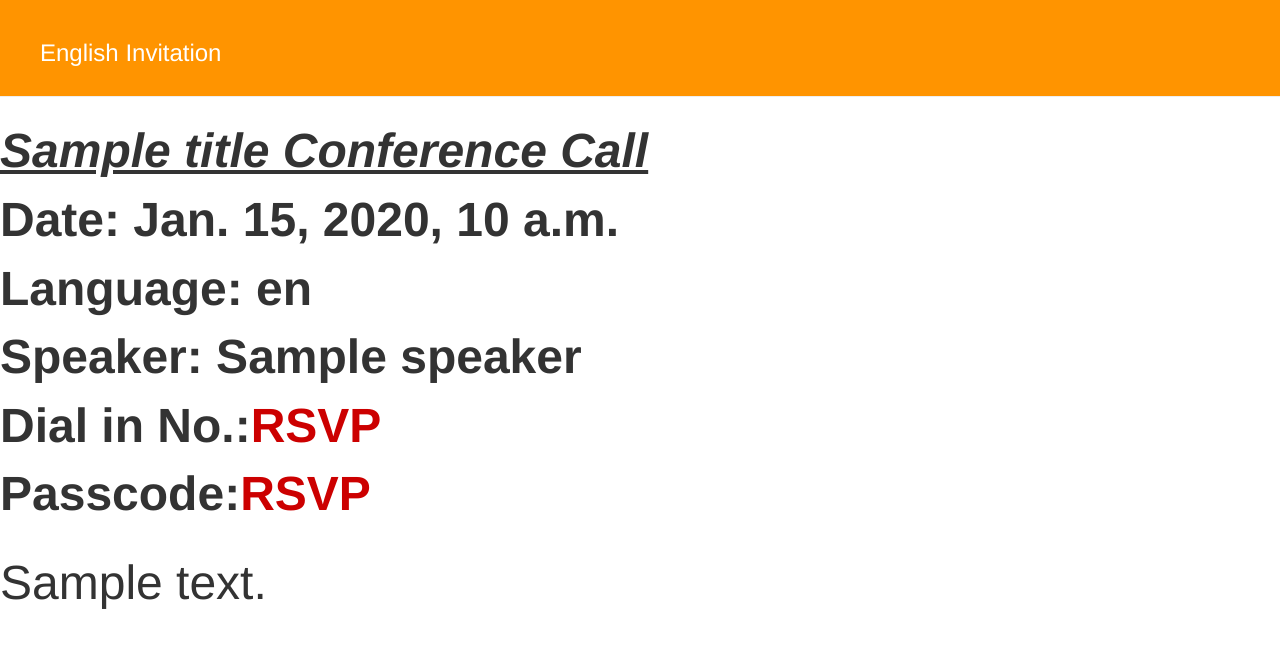
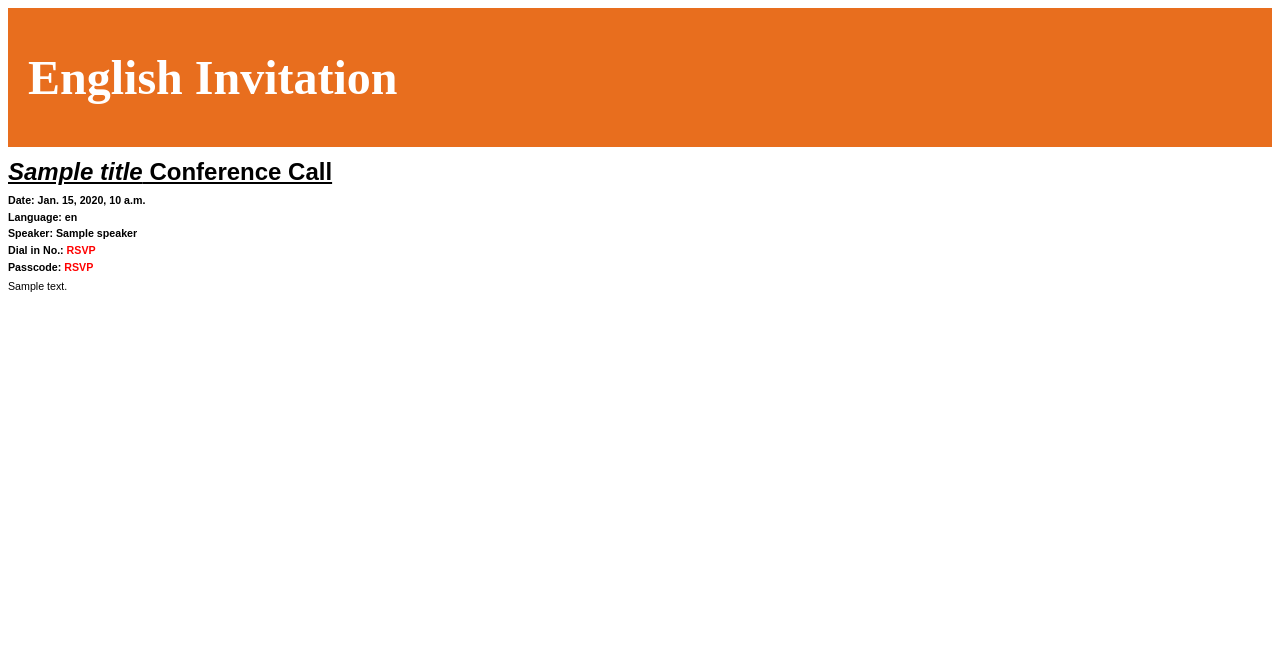
Before and after one commit to jamiewei-tw/Cathay-Globalequity, a Django app: template blog/templates/blog/result.html in a window 1280 px wide. Shown: the top 648 px of the page. Run offline with Django 3.2, Linux system fonts and the light colour scheme; the template is opened without the code that fills it: most values are stand-ins (such as "Sample title", 1, 10 or a date in 2020); some libraries are stand-ins or nearby versions.

Commit message:
CSS complete

```diff
--- a/blog/Data_AllByInput.py
+++ b/blog/Data_AllByInput.py
@@ -51,5 +51,7 @@ def areacheck(wholeTicker, company, ticker):
 
     else:
         Area = ''
+        Language = 'English'
+        title = company + '(' + ticker + ')'
 
     return Area, Language, title
--- a/blog/static/css/blog.css
+++ b/blog/static/css/blog.css
@@ -1,42 +1,11 @@
 .page-header {
-    background-color: #ff9400;
+    background-color: #474747;
     margin-top: 0;
     padding: 20px 20px 20px 40px;
 }
 
 .page-header h1, .page-header h1 a, .page-header h1 a:visited, .page-header h1 a:active {
-    color: #ffffff;
+    color: #cc0000;
     font-size: 18pt;
     text-decoration: none;
 }
-
-.content {
-    margin-left: 40px;
-}
-
-.date {
-    color: #828282;
-}
-
-.save {
-    float: right;
-}
-
-.post-form textarea, .post-form input {
-    width: 100%;
-}
-
-.top-menu, .top-menu:hover, .top-menu:visited {
-    color: #ffffff;
-    float: right;
-    font-size: 26pt;
-    margin-right: 20px;
-}
-
-.post {
-    margin-bottom: 70px;
-}
-
-.post h1 a, .post h1 a:visited {
-    color: #000000;
-}
--- /dev/null
+++ b/blog/static/css/result.css
@@ -0,0 +1,40 @@
+.page-header {
+    background-color: #e86e1e;
+    margin-top: 0;
+    padding: 10px 10px 10px 20px;
+}
+
+.page-header h1, .page-header h1 a, .page-header h1 a:visited, .page-header h1 a:active {
+    color: #ffffff;
+    font-size: 36pt;
+    text-decoration: none;
+}
+
+.title {
+    line-height: 10px;
+}
+
+
+.title h2 {
+    font-family: Arial;
+    font-size: 18pt;
+    text-decoration: underline;
+}
+
+.detail p{
+    line-height: 6px;
+    font-family: Arial;
+    font-size: 8pt;
+    font-weight: bold;
+}
+
+span{
+    color: red
+
+}
+
+.des p{
+    line-height: 12px;
+    font-family: Arial;
+    font-size: 8pt;
+}
--- a/blog/templates/blog/result.html
+++ b/blog/templates/blog/result.html
@@ -3,9 +3,7 @@
 <html>
     <head>
         <title>Cathay Global Equities</title>
-        <link rel="stylesheet" href="//maxcdn.bootstrapcdn.com/bootstrap/3.2.0/css/bootstrap.min.css">
-        <link rel="stylesheet" href="//maxcdn.bootstrapcdn.com/bootstrap/3.2.0/css/bootstrap-theme.min.css">
-        <link rel="stylesheet" href="{% static 'css/blog.css' %}">
+        <link type="text/css" rel="stylesheet" href="{% static 'css/result.css' %}"/>
     </head>
 
     <body>
@@ -13,32 +11,21 @@
             <h1><a href="http://127.0.0.1:8000">English Invitation</a></h1>
         </div>
 
-        <tr>
-            <td><font size="18"><strong><u><em>{{title}} Conference Call</em></u></strong></font></td></br>
-        </tr>
+        <div class="title">
+            <h2><em>{{title}}</em> Conference Call</h2>
+        </div>
 
-        <tr>
-            <td><font size="8"><strong> Date: {{datetime}}</strong></font></td></br>
-        </tr>
+        <div class="detail">
+            <p>Date: {{datetime}}</p>
+            <p>Language: {{language}}</p>
+            <p>Speaker: {{speaker}}</p>
+            <p>Dial in No.: <span>RSVP</span></p>
+            <p>Passcode: <span>RSVP</span></p>
+        </div>
 
-        <tr>
-            <td><font size="8"><strong>Language: {{language}}</strong></font></td></br>
-        </tr>
+        <div class="des">
+            <p>{{description}}</p>
+        </div>
 
-        <tr>
-            <td><font size="8"><strong>Speaker: {{speaker}}</strong></font></td></br>
-        </tr>
-
-        <tr>
-            <td><font size="8"><strong>Dial in No.:<font color="#cc0000">RSVP</strong></font></strong></font></td></br>
-        </tr>
-
-        <tr>
-            <td><font size="8"><strong>Passcode:<font color="#cc0000">RSVP</font></strong></font></td></br></br>
-        </tr>
-
-        <tr>
-            <td><font size="8">{{description}}</font></td>
-        </tr>
     </body>
 </html>
```
Also changed, not shown: blog/templates/blog/submit.py (deleted).
